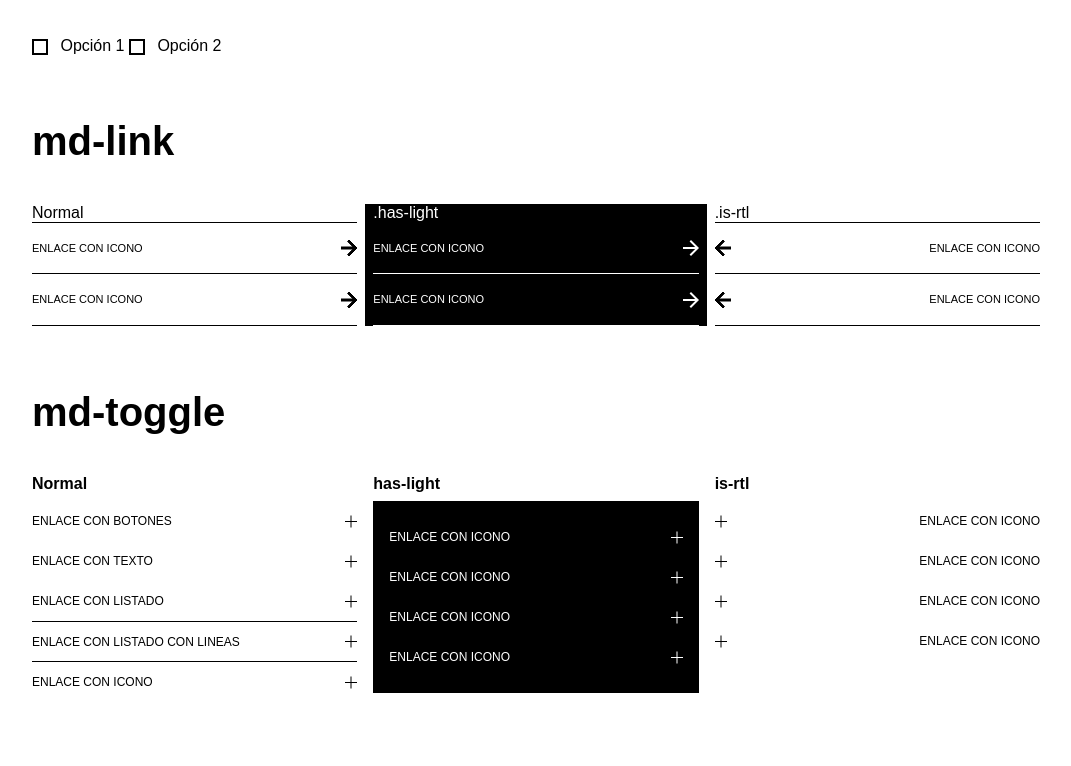
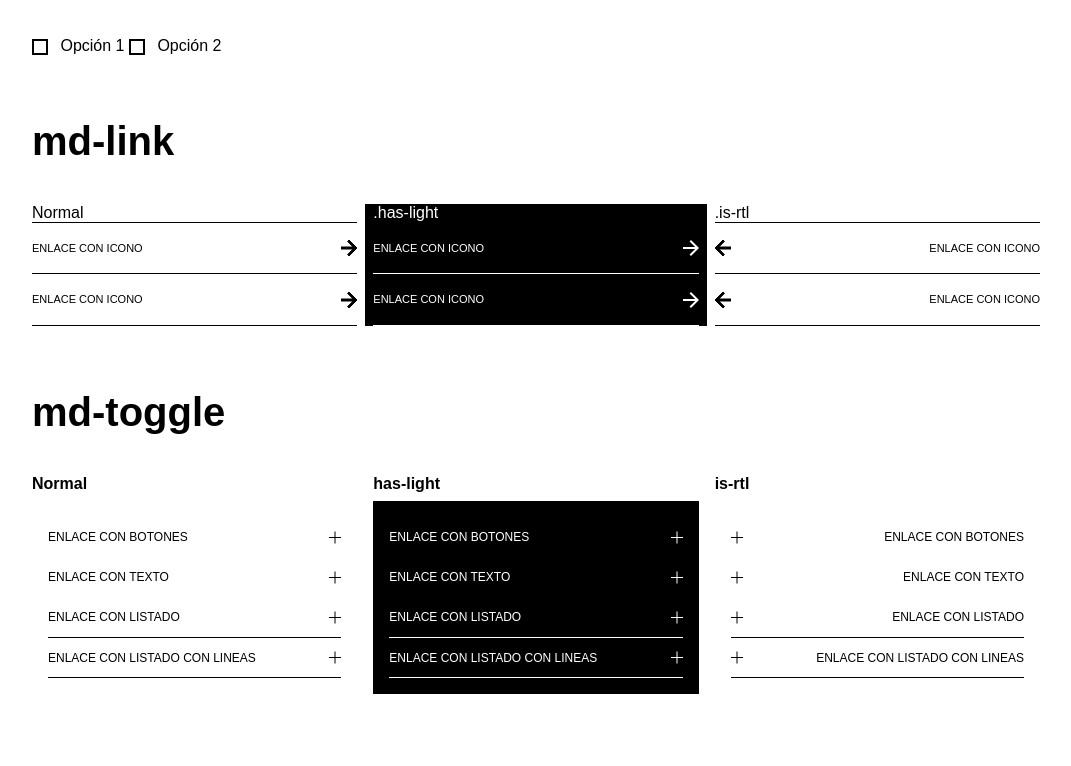
Before and after one commit to holygrailcss/holygrail2, an Eleventy site: page src/guia.njk in a window 1280 px wide. Shown: the part 5663-6429 px from the top of the page, without its empty margins (104-1175 px from the left). Built offline with nearby package versions, Linux system fonts and the light colour scheme; Eleventy itself is replaced by a stand-in of ours; files that its build step writes are made by us from their sources.

Commit message:
lineas con botones

```diff
--- a/scss/elements/_md-toggle.scss
+++ b/scss/elements/_md-toggle.scss
@@ -1,8 +1,6 @@
 @use 'sass:math';
 @import '../abstract/_all';
 .md-toggle {
-  padding: 0;
-  margin: 0;
   list-style: none;
   display: grid;
 }
@@ -41,7 +39,18 @@
     background-color: transparent;
     color: $c-white;
   }
+  .md-toggle .md-toggle-lines {
+    border-top: 1px solid white;
+    .md-toggle-inner,
+    &.md-toggle-item.md-toggle-lines {
+      .btn-link {
+        border-bottom: 1px solid white;
+      }
+    }
+  }
 }
+
+
 .is-rtl {
   .md-toggle button,
   .md-toggle-inner {
--- a/src/guia.njk
+++ b/src/guia.njk
@@ -515,7 +515,7 @@ permalink: /
     <div class="row">
       <div class="col-xs-4">
         <p class=" h3 mb-8">Normal</p>
-        <ul class="md-toggle">
+        <ul class="md-toggle p-16">
           <li class="md-toggle-item ">
             <button class="btn btn--full btn btn-link ttu">
               Enlace con Botones
@@ -535,7 +535,7 @@ permalink: /
               <div class="md-icon-anim"> </div>
             </button>
             <div class="md-toggle-content">
-              <div class="md-toggle-inner is-flex gap-16">
+              <div class="md-toggle-inner is-flex gap-16 text-m">
     Lorem ipsum dolor sit amet consectetur adipisicing elit. Atque odit, eum aliquam ipsa praesentium esse fuga quia animi, corrupti molestiae labore qui nemo sed suscipit culpa, dolorem nihil veritatis unde.
               </div>
             </div>
@@ -574,27 +574,22 @@ permalink: /
           </li>
 
 
-          <li class="md-toggle-item">
-            <button class="btn btn--full btn-link ttu">
-              Enlace con Icono
-              <div class="md-icon-anim"> </div>
-            </button>
-          </li>
         </ul>
       </div>
 
 
       <div class="col-xs-4 ">
         <p class=" h3 mb-8">has-light</p>
-        <div class="has-light bg-primary p-16">
-          <ul class="md-toggle ">
+        <div class="has-light bg-primary">
+          <ul class="md-toggle p-16">
             <li class="md-toggle-item ">
-              <button class="btn btn--full btn-link ttu">
-                Enlace con Icono
+              <button class="btn btn--full btn btn-link ttu">
+                Enlace con Botones
                 <div class="md-icon-anim"> </div>
               </button>
               <div class="md-toggle-content">
                 <div class="md-toggle-inner is-flex gap-16">
+                  <a href=""><button class="btn btn-secondary">Enlace</button></a>
                   <a href=""><button class="btn btn-secondary">Enlace</button></a>
                   <a href=""><button class="btn btn-secondary">Enlace</button></a>
                 </div>
@@ -602,58 +597,117 @@ permalink: /
             </li>
             <li class="md-toggle-item">
               <button class="btn btn--full btn-link ttu">
-                Enlace con Icono
+                Enlace con texto
                 <div class="md-icon-anim"> </div>
               </button>
+              <div class="md-toggle-content">
+                <div class="md-toggle-inner is-flex gap-16 text-m">
+      Lorem ipsum dolor sit amet consectetur adipisicing elit. Atque odit, eum aliquam ipsa praesentium esse fuga quia animi, corrupti molestiae labore qui nemo sed suscipit culpa, dolorem nihil veritatis unde.
+                </div>
+              </div>
             </li>
-            <li class="md-toggle-item">
+            <li class="md-toggle-item ">
               <button class="btn btn--full btn-link ttu">
-                Enlace con Icono
+                Enlace con listado
                 <div class="md-icon-anim"> </div>
               </button>
+
+
+              <div class="md-toggle-content">
+                <div class="md-toggle-inner ">
+                  <a href=""><button class="btn btn-link btn--full">Enlace</button></a>
+                  <a href=""><button class="btn btn-link btn--full">Enlace</button></a>
+                  <a href=""><button class="btn btn-link btn--full">Enlace</button></a>
+                </div>
+              </div>
             </li>
-            <li class="md-toggle-item">
+
+
+            <li class="md-toggle-item md-toggle-lines">
               <button class="btn btn--full btn-link ttu">
-                Enlace con Icono
+                Enlace con listado con lineas
                 <div class="md-icon-anim"> </div>
               </button>
+
+
+              <div class="md-toggle-content">
+                <div class="md-toggle-inner ">
+                  <a href=""><button class="btn btn-link btn--full">Enlacexx</button></a>
+                  <a href=""><button class="btn btn-link btn--full">Enlace</button></a>
+                  <a href=""><button class="btn btn-link btn--full">Enlace</button></a>
+                </div>
+              </div>
             </li>
+
+
           </ul>
         </div>
       </div>
       <div class="col-xs-4 is-rtl">
         <p class=" h3 mb-8">is-rtl</p>
-        <ul class="md-toggle">
+
+        <ul class="md-toggle p-16">
           <li class="md-toggle-item ">
-            <button class="btn btn--full btn-link ttu">
-              Enlace con Icono
+            <button class="btn btn--full btn btn-link ttu">
+              Enlace con Botones
               <div class="md-icon-anim"> </div>
             </button>
             <div class="md-toggle-content">
-              <div class="md-toggle-inner">
-                Lorem ipsum dolor sit amet consectetur adipisicing elit. Quisquam, quos.
+              <div class="md-toggle-inner is-flex gap-16">
+                <a href=""><button class="btn btn-secondary">Enlace</button></a>
+                <a href=""><button class="btn btn-secondary">Enlace</button></a>
+                <a href=""><button class="btn btn-secondary">Enlace</button></a>
               </div>
             </div>
           </li>
           <li class="md-toggle-item">
             <button class="btn btn--full btn-link ttu">
-              Enlace con Icono
+              Enlace con texto
               <div class="md-icon-anim"> </div>
             </button>
+            <div class="md-toggle-content">
+              <div class="md-toggle-inner is-flex gap-16 text-m">
+    Lorem ipsum dolor sit amet consectetur adipisicing elit. Atque odit, eum aliquam ipsa praesentium esse fuga quia animi, corrupti molestiae labore qui nemo sed suscipit culpa, dolorem nihil veritatis unde.
+              </div>
+            </div>
           </li>
-          <li class="md-toggle-item">
+          <li class="md-toggle-item ">
             <button class="btn btn--full btn-link ttu">
-              Enlace con Icono
+              Enlace con listado
               <div class="md-icon-anim"> </div>
             </button>
+
+
+            <div class="md-toggle-content">
+              <div class="md-toggle-inner ">
+                <a href=""><button class="btn btn-link btn--full">Enlace</button></a>
+                <a href=""><button class="btn btn-link btn--full">Enlace</button></a>
+                <a href=""><button class="btn btn-link btn--full">Enlace</button></a>
+              </div>
+            </div>
           </li>
-          <li class="md-toggle-item">
+
+
+          <li class="md-toggle-item md-toggle-lines">
             <button class="btn btn--full btn-link ttu">
-              Enlace con Icono
+              Enlace con listado con lineas
               <div class="md-icon-anim"> </div>
             </button>
+
+
+            <div class="md-toggle-content">
+              <div class="md-toggle-inner ">
+                <a href=""><button class="btn btn-link btn--full">Enlace</button></a>
+                <a href=""><button class="btn btn-link btn--full">Enlace</button></a>
+                <a href=""><button class="btn btn-link btn--full">Enlace</button></a>
+              </div>
+            </div>
           </li>
+
+
+
         </ul>
+
       </div>
     </div>
   </section>
```
Also changed, not shown: guia/index.html (+81 -27 lines), 2 other files.
